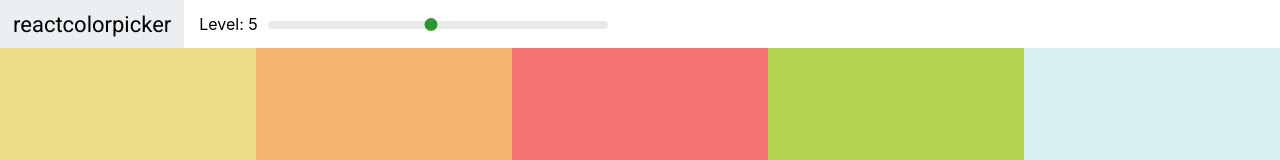
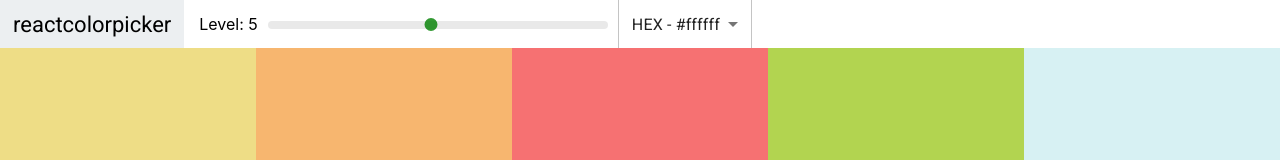
Before and after one commit to adit-shriyans/ColorPickerPaletteClone, a React (Create React App) app: page / in a window 1280 px wide. Shown: the top 160 px of the page. Built offline with nearby package versions, Linux system fonts and the light colour scheme.

Commit message:
add select and mui

```diff
--- a/src/Navbar.js
+++ b/src/Navbar.js
@@ -1,9 +1,16 @@
-import React from 'react';
+import {React, useState} from 'react';
+import Select from '@mui/material/Select';
+import MenuItem from '@mui/material/MenuItem';
 import Slider from "rc-slider";
 import "rc-slider/assets/index.css";
 import "./Navbar.css";
 
 function Navbar(props) {
+  const [format, setFormat] = useState("hex");
+  function handleChange(e) {
+    setFormat(e.target.value);
+    props.handleChange(e.target.value);
+  }
   return (
     <header className='Navbar'>
         <div className='logo'>
@@ -15,6 +22,13 @@ function Navbar(props) {
                 <Slider defaultValue={props.level} min={100} max={900} step={100} onChange={(level) => {props.changeLevel(level)}} />
             </div>
         </div>
+        <div className='select-container'>
+          <Select value={format} onChange={handleChange}>
+            <MenuItem value="hex">HEX - #ffffff</MenuItem>
+            <MenuItem value="rgb">RGB - rgb(255, 255, 255)</MenuItem>
+            <MenuItem value="rgba">RGBA - rgba(255, 255, 255, 1)</MenuItem>
+          </Select>
+        </div>
     </header>
   )
 }
--- a/src/Palette.js
+++ b/src/Palette.js
@@ -10,12 +10,16 @@ import "./Palette.css";
 
 function Palette(props) {
   const [lvl, setLvl] = useState(500);
+  const [format, setFormat] = useState("hex");
   const colorBoxes = props.palette.colors[lvl].map((color, index) => (
-    <ColorBox background={color.hex} name={color.name} />
+    <ColorBox background={color[format]} name={color.name} />
   ))
+  function changeFormat(val){
+    setFormat(val);
+  }
   return (
     <div className='Palette'>
-      <Navbar level={lvl} changeLevel={setLvl} />
+      <Navbar level={lvl} changeLevel={setLvl} handleChange={changeFormat} />
       {/* <div className='slider'>
         <Slider defaultValue={lvl} min={100} max={900} step={100} onChange={(level) => {setLvl(level)}} />
       </div> */}
```
